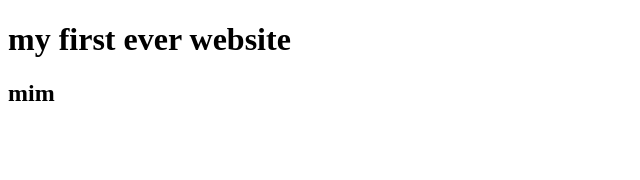
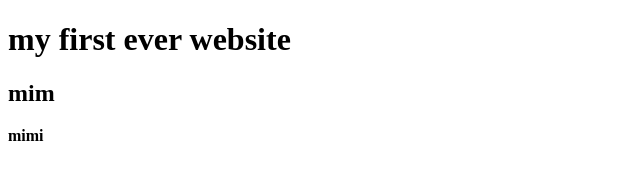
Before and after one commit to sadianourin141/my-website, a plain HTML site: page index.html in a window 1280 px wide. Shown: the full height of the page, 0-640 px from the left. Drawn offline with Linux system fonts and the light colour scheme.

Commit message:
adding new tag

```diff
--- a/index.html
+++ b/index.html
@@ -9,5 +9,6 @@
 <body>
     <h1>my first ever website</h1>
     <h2>mim </h2>
+    <b>mimi</b>
 </body>
 </html>
```
